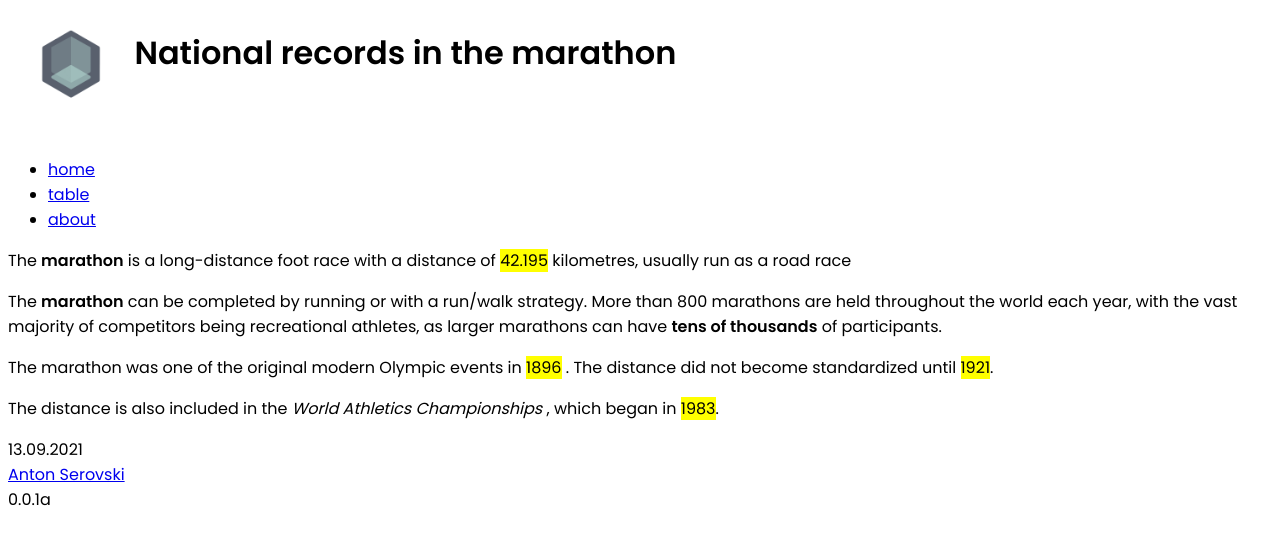
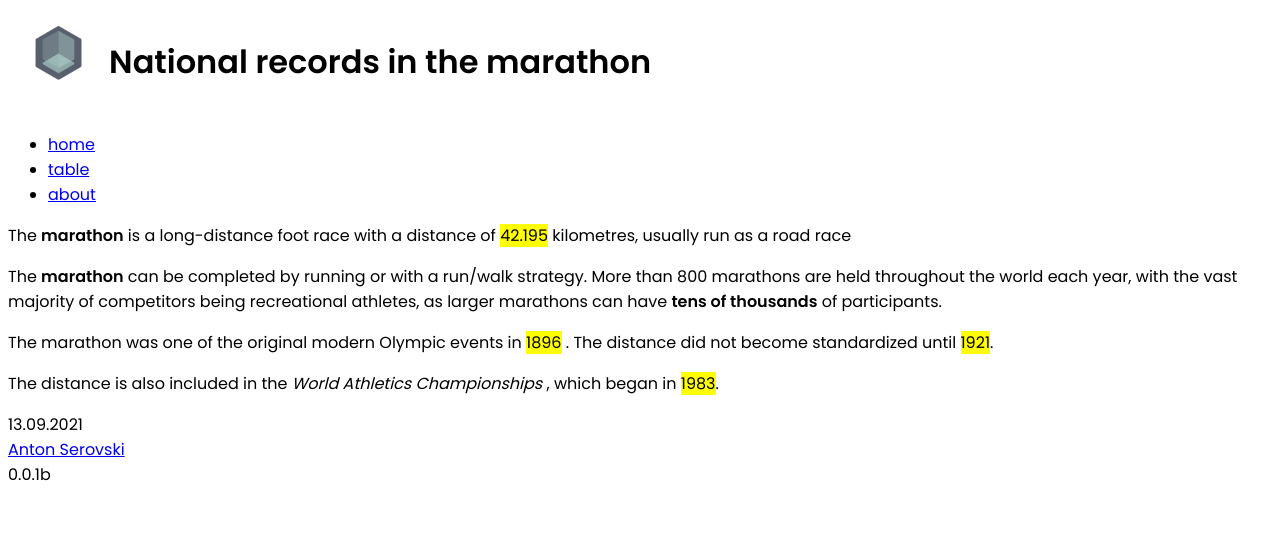
Before and after one commit to Podexus23/FronEnd-Epam-Training, a plain HTML site: page task1/index.html in a window 1280 px wide. Drawn offline with Linux system fonts and the light colour scheme.

Commit message:
fix: add comments

```diff
--- a/task1/index.html
+++ b/task1/index.html
@@ -17,12 +17,17 @@
     <title>Task 1</title>
 </head>
 <body>
+    <!-- According paragraph 2 header, footer and menu are placed at left side-->
+    <!-- paragraph 3: header, footer and menu are the same on every page -->
     <div class="header">
+    <!-- paragraph 5: header has thematic description with graphic elements and formatted text -->
         <div class="logo">
-            <img src="./img/logo_transparent.png" alt="">
+            <a href="#"><img src="./img/logo_transparent.png" alt="logo"></a>
+
         </div>
-        <h1 class="header-title"><b>National records in the marathon</b> </h1>
+        <h1 class="header-title">National records in the marathon</h1>
     </div>
+    <!-- paragrapg 4: menu has 3 items -->
     <div class="menu">
         <ul>
             <li><a href="#">home</a></li>
@@ -30,16 +35,19 @@
             <li><a href="./pages/about.html">about</a></li>
         </ul>
     </div>
+    <!-- paragraph 7: add more information about site theme, with differently formatted text by HTML tags -->
     <div class="home-content">
         <p>The <b>marathon</b> is a long-distance foot race with a distance of <mark>42.195</mark>  kilometres, usually run as a road race</p>
         <p> The <b>marathon</b> can be completed by running or with a run/walk strategy. More than 800 marathons are held throughout the world each year, with the vast majority of competitors being recreational athletes, as larger marathons can have <b>tens of thousands</b> of participants.</p>
         <p>The marathon was one of the original modern Olympic events in <mark>1896</mark> . The distance did not become standardized until <mark>1921</mark>.</p>
         <p>The distance is also included in the <i>World Athletics Championships</i> , which began in <mark>1983</mark>.</p>
     </div>
+    <!-- paragraph 6: footer have current time, author description and version -->
     <div class="footer">
+        <!-- function getDate calculate and add time  -->
         <div ><time class="time"></time></div>
         <div class="author"><a href="https://github.com/Podexus23">Anton Serovski</a></div>
-        <div class="version">0.0.1a</div>
+        <div class="version">0.0.1b</div>
     </div>
     <script src="main.js"></script>
 
--- a/task1/main.js
+++ b/task1/main.js
@@ -4,6 +4,7 @@ function getDate () {
    let year = date.getFullYear();
    let month = date.getMonth();
    let day = date.getDate();
+
    if (month < 10) month = `0${month}`
    if (day < 10) day = `0${day}`
    document.querySelector('.time').innerHTML = `${day}.${month}.${year}`;
@@ -28,10 +29,11 @@ function sortingTable () {
 }
 sortingTable();
 
-function coloriseTable() {
+//change table style by removing and setting previously made classes
+function colorizeTable() {
    let radioColor = document.querySelector('.table-color')
    let table = document.querySelector('.table-style')
-//document.elm.style.border = "3px solid #FF0000";
+
    radioColor.addEventListener('click', (e) => {
       if(e.target == document.querySelector('#dark')) {
          table.removeAttribute('class')
@@ -49,4 +51,4 @@ function coloriseTable() {
          console.log('default-color')
       }})
 }
-coloriseTable();
+colorizeTable();
--- a/task1/style.css
+++ b/task1/style.css
@@ -9,12 +9,19 @@ pre {
 }
 .header {
   display: flex;
+  align-items: center;
 }
 .logo {
-  width: 10%;
+  width: 8%;
+  transition: .5s all;
+}
+.logo:hover img{
+  opacity: 0.5;
+  transition: .5s all;
 }
 .logo img {
   width: -webkit-fill-available;
+  transition: .5s all;
 }
 .contacts ul li {
   list-style-type: none;
```
Also changed, not shown: task1/pages/about.html (+6 -4 lines), task1/pages/table.html (+8 -4 lines).
